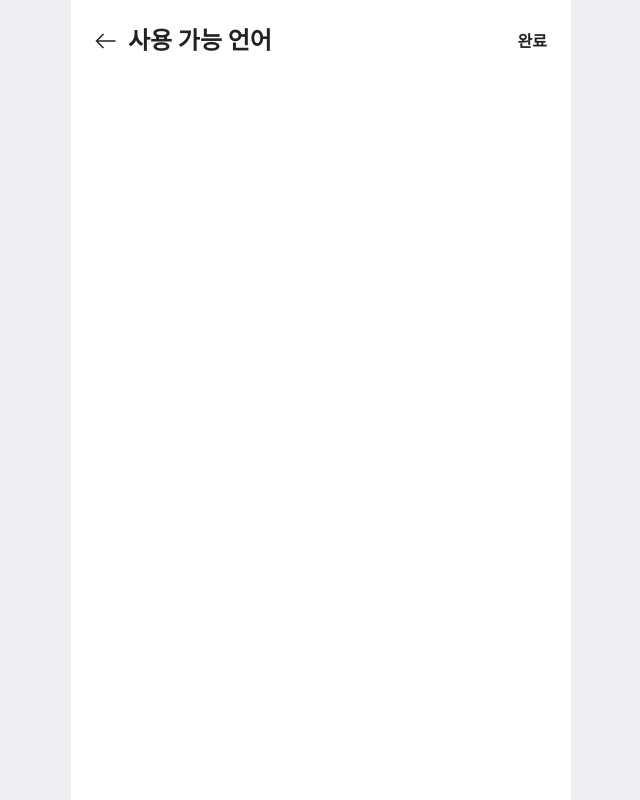
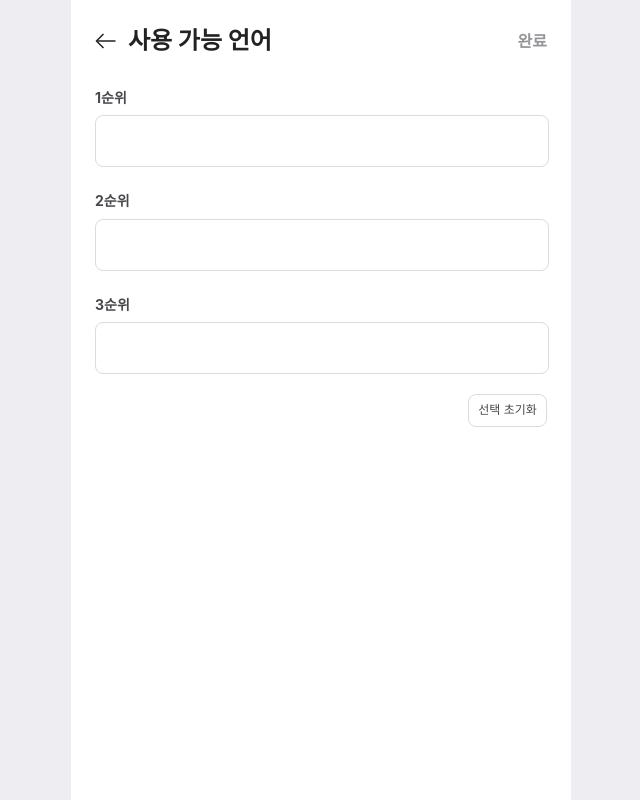
Before and after one commit to Wingle-SMWU/Wingle-Frontend, a Next.js app in the folder wingle/: page /mypage/edit/language in a window 1280 px wide. Shown: the top 800 px of the page, without its empty margins (319-959 px from the left). Built offline with nearby package versions, Linux system fonts and the light colour scheme.

Commit message:
feat: 프로필수정 - 사용 가능 언어 ui 완료

```diff
--- a/wingle/src/pages/mypage/edit/interest.tsx
+++ b/wingle/src/pages/mypage/edit/interest.tsx
@@ -19,6 +19,7 @@ const Style = {
     display: flex;
     justify-content: space-between;
     align-items: center;
+    margin-bottom: 30px;
   `,
   Left: styled.div``,
 
--- a/wingle/src/pages/mypage/edit/introduce.tsx
+++ b/wingle/src/pages/mypage/edit/introduce.tsx
@@ -19,6 +19,7 @@ const Style = {
     display: flex;
     justify-content: space-between;
     align-items: center;
+    margin-bottom: 30px;
   `,
   Left: styled.div``,
   GoBackArrow: styled.img`
--- a/wingle/src/pages/mypage/edit/language.tsx
+++ b/wingle/src/pages/mypage/edit/language.tsx
@@ -1,6 +1,6 @@
 import styled from "styled-components";
 import router from "next/router";
-import { Text } from "@/src/components/ui";
+import { Margin, Text } from "@/src/components/ui";
 
 const Style = {
   Wapper: styled.div`
@@ -11,19 +11,41 @@ const Style = {
     justify-content: space-between;
     /* border: 1px solid red; */
   `,
-  Content: styled.div`
-    padding: 24px;
-  `,
+
   Header: styled.div`
     width: 100%;
     display: flex;
     justify-content: space-between;
     align-items: center;
+    margin-bottom: 30px;
+  `,
+  Content: styled.div`
+    padding: 24px;
   `,
   Left: styled.div``,
   GoBackArrow: styled.img`
     margin-right: 12px;
     cursor: pointer;
+  `,
+  SelectBox: styled.div`
+    width: 100%;
+    height: 282px;
+  `,
+  DropdownSelectBox: styled.div`
+    width: 100%;
+    height: 50px;
+    border: 1px solid #dcdce0;
+    border-radius: 8px;
+  `,
+  ResetBox: styled.div`
+    display: flex;
+    justify-content: flex-end;
+  `,
+  ResetBtn: styled.button`
+    width: 79px;
+    height: 33px;
+    border: 1px solid #dcdce0;
+    border-radius: 8px;
   `,
 };
 
@@ -44,13 +66,36 @@ export default function Language() {
               <Text.Title1 color="gray900">사용 가능 언어</Text.Title1>
             </Style.Left>
             <Text.Body1
-              color="gray900"
+              color="gray500" // 비활성화 상태
+              // 활성화 상태에서는 color="gray900"
               onClick={() => router.push(`/mypage/edit`)}
               pointer
             >
               완료
             </Text.Body1>
           </Style.Header>
+          <Style.SelectBox>
+            <Text.Body5 color="gray700">1순위</Text.Body5>
+            <Margin direction="column" size={8} />
+            <Style.DropdownSelectBox />
+
+            <Margin direction="column" size={24} />
+            <Text.Body5 color="gray700">2순위</Text.Body5>
+            <Margin direction="column" size={8} />
+            <Style.DropdownSelectBox />
+            <Margin direction="column" size={24} />
+            <Text.Body5 color="gray700">3순위</Text.Body5>
+            <Margin direction="column" size={8} />
+            <Style.DropdownSelectBox />
+          </Style.SelectBox>
+          <Margin direction="column" size={24} />
+          <Style.ResetBox>
+            <Style.ResetBtn>
+              <Text.Caption3 color="gray700" pointer>
+                선택 초기화
+              </Text.Caption3>
+            </Style.ResetBtn>
+          </Style.ResetBox>
         </Style.Content>
       </Style.Wapper>
     </>
--- a/wingle/src/pages/mypage/edit/nickname.tsx
+++ b/wingle/src/pages/mypage/edit/nickname.tsx
@@ -31,6 +31,7 @@ const Style = {
     display: flex;
     justify-content: space-between;
     align-items: center;
+    margin-bottom: 30px;
   `,
   Left: styled.div``,
   GoBackArrow: styled.img`
```
